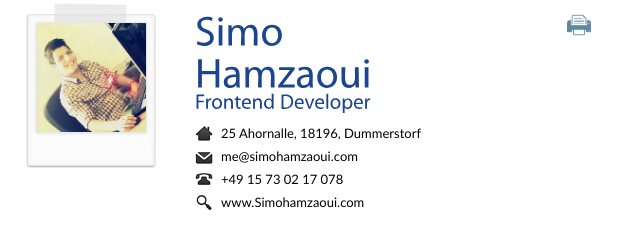
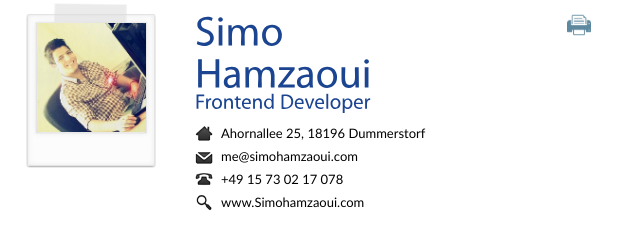
Before and after one commit to hamzaouiii/hamzaoui.github.io, a plain HTML site: page printable.html in a window 1280 px wide. Shown: the part 162-393 px from the top of the page, 254-894 px from the left. Drawn offline with Linux system fonts and the light colour scheme.

Commit message:
Update printable.html

```diff
--- a/printable.html
+++ b/printable.html
@@ -29,7 +29,7 @@
             <h1 class="name">Simo Hamzaoui<br />
               <span>Frontend Developer</span></h1>
             <ul>
-              <li class="ad">25 Ahornalle, 18196, Dummerstorf</li>
+              <li class="ad">Ahornallee 25, 18196 Dummerstorf</li>
               <li class="mail">me@simohamzaoui.com</li>
               <li class="tel">+49 15 73 02 17 078</li>
               <li class="web">www.Simohamzaoui.com</li>
@@ -42,7 +42,6 @@
               <li><a class='north' href="javascript:window.print()" title="Print"><img src="img/print.ico" alt="" /></a></li>
           </div>
 
-        </div>
 
         <div class="entry">
           <h2>ABOUT ME</h2>
```
